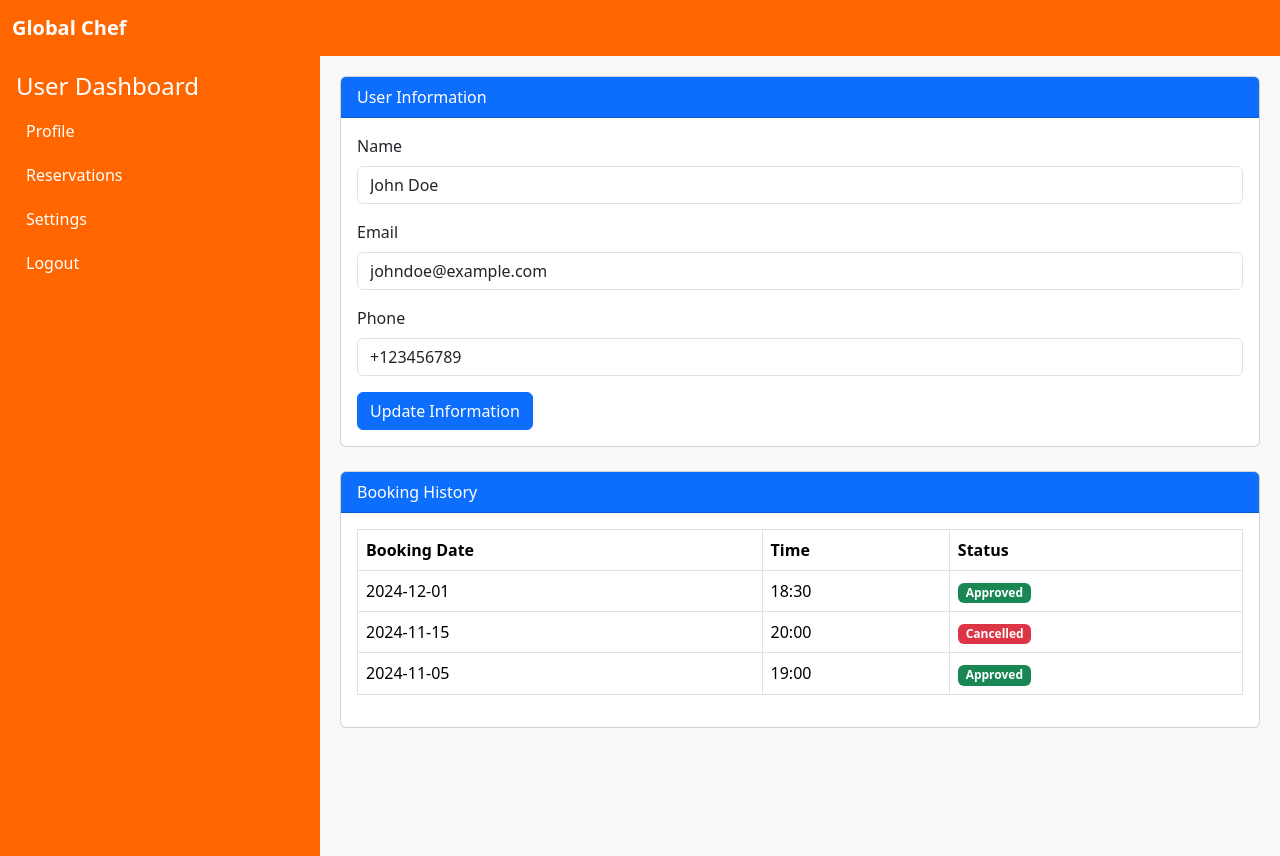
After one commit to ChehAchraf/Foody, a PHP site: page /profile.php in a window 1280 px wide. The commit adds this page. Run offline with PHP 8.4, Linux system fonts and the light colour scheme.

Commit message:
create a profile page to display user data

```diff
--- a/dash/index.php
+++ b/dash/index.php
@@ -12,7 +12,7 @@
 <link href="https://cdn.jsdelivr.net/npm/bootstrap@5.3.0-alpha3/dist/css/bootstrap.min.css" rel="stylesheet">
 <link rel="stylesheet" href="https://cdnjs.cloudflare.com/ajax/libs/font-awesome/4.7.0/css/font-awesome.min.css">
 <style>
-  body {
+body {
     font-family: "Raleway", sans-serif;
   }
   .sidebar {
@@ -214,6 +214,6 @@
     }
 
     function lmima(){
-        header('Location: ../login.php');
+        header('Location: ../profile.php');
     }
  ?>
--- a/index.php
+++ b/index.php
@@ -2,7 +2,6 @@
     include('template/header.php');
 
 ?>
-
         <!-- Login Modal -->
         <div class="modal fade" id="loginModal" tabindex="-1" aria-labelledby="loginModalLabel" aria-hidden="true">
                 <div class="modal-dialog">
--- /dev/null
+++ b/profile.php
@@ -0,0 +1,117 @@
+<!DOCTYPE html>
+<html lang="en">
+<head>
+    <meta charset="UTF-8">
+    <meta name="viewport" content="width=device-width, initial-scale=1.0">
+    <title>User Dashboard - Meal Booking</title>
+    <link rel="stylesheet" href="https://cdn.jsdelivr.net/npm/bootstrap@5.3.1/dist/css/bootstrap.min.css">
+    <style>
+        body {
+            background-color: #f9f9f9;
+        }
+        .navbar {
+            background-color: #ff6600;
+        }
+        .navbar-brand {
+            color: white;
+            font-weight: bold;
+        }
+        .sidebar {
+            height: 100vh;
+            background-color: #ff6600;
+            color: white;
+        }
+        .sidebar a {
+            color: white;
+            text-decoration: none;
+            padding: 10px;
+            display: block;
+        }
+        .sidebar a:hover {
+            background-color: #cc5200;
+        }
+        .main-content {
+            padding: 20px;
+        }
+        .table td, .table th {
+            vertical-align: middle;
+        }
+    </style>
+</head>
+<body>
+    <nav class="navbar navbar-expand-lg navbar-dark">
+        <div class="container-fluid">
+            <a class="navbar-brand" href="#">Global Chef</a>
+        </div>
+    </nav>
+
+    <div class="container-fluid">
+        <div class="row">
+            <aside class="col-md-3 sidebar p-3">
+                <h4>User Dashboard</h4>
+                <a href="#">Profile</a>
+                <a href="#">Reservations</a>
+                <a href="#">Settings</a>
+                <a href="#">Logout</a>
+            </aside>
+
+            <main class="col-md-9 main-content">
+                <div class="card mb-4">
+                    <div class="card-header bg-primary text-white">User Information</div>
+                    <div class="card-body">
+                        <form>
+                            <div class="mb-3">
+                                <label for="name" class="form-label">Name</label>
+                                <input type="text" id="name" class="form-control" value="John Doe">
+                            </div>
+                            <div class="mb-3">
+                                <label for="email" class="form-label">Email</label>
+                                <input type="email" id="email" class="form-control" value="johndoe@example.com">
+                            </div>
+                            <div class="mb-3">
+                                <label for="phone" class="form-label">Phone</label>
+                                <input type="tel" id="phone" class="form-control" value="+123456789">
+                            </div>
+                            <button type="submit" class="btn btn-primary">Update Information</button>
+                        </form>
+                    </div>
+                </div>
+
+                <div class="card">
+                    <div class="card-header bg-primary text-white">Booking History</div>
+                    <div class="card-body">
+                        <table class="table table-bordered">
+                            <thead>
+                                <tr>
+                                    <th>Booking Date</th>
+                                    <th>Time</th>
+                                    <th>Status</th>
+                                </tr>
+                            </thead>
+                            <tbody>
+                                <tr>
+                                    <td>2024-12-01</td>
+                                    <td>18:30</td>
+                                    <td><span class="badge bg-success">Approved</span></td>
+                                </tr>
+                                <tr>
+                                    <td>2024-11-15</td>
+                                    <td>20:00</td>
+                                    <td><span class="badge bg-danger">Cancelled</span></td>
+                                </tr>
+                                <tr>
+                                    <td>2024-11-05</td>
+                                    <td>19:00</td>
+                                    <td><span class="badge bg-success">Approved</span></td>
+                                </tr>
+                            </tbody>
+                        </table>
+                    </div>
+                </div>
+            </main>
+        </div>
+    </div>
+
+    <script src="https://cdn.jsdelivr.net/npm/bootstrap@5.3.1/dist/js/bootstrap.bundle.min.js"></script>
+</body>
+</html>
```
